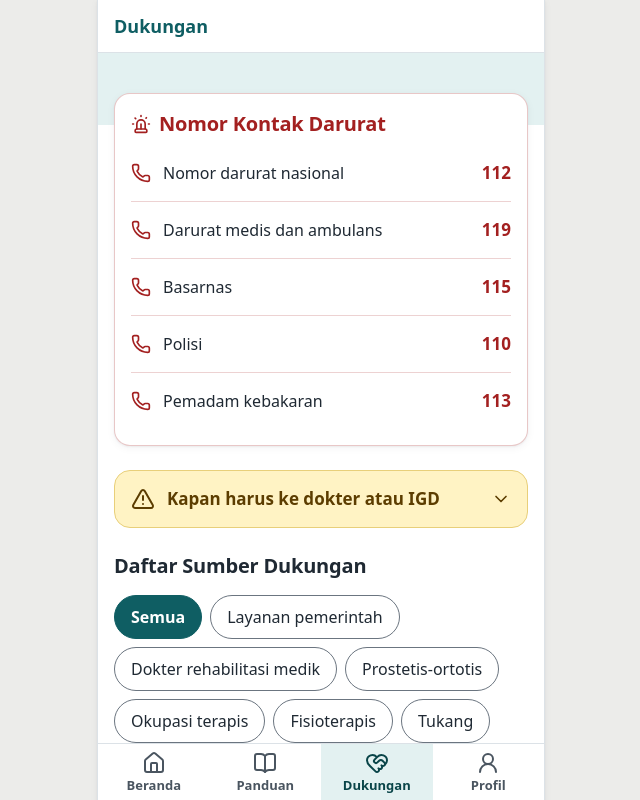
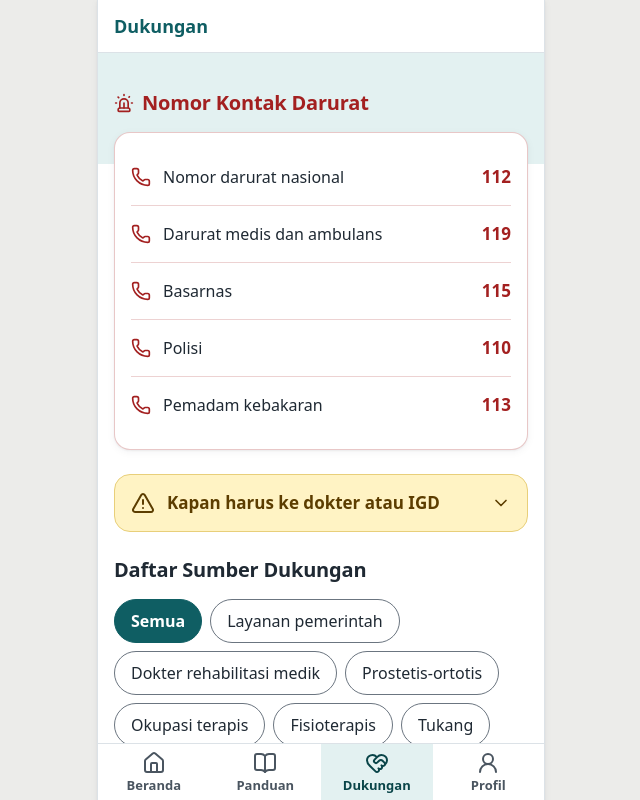
Before and after one commit to titohanafi/transisidnr, a React (Vite) app: page /#/kontak in a window 1280 px wide. Shown: the top 800 px of the page, without its empty margins (319-959 px from the left). Built offline with nearby package versions, Linux system fonts and the light colour scheme.

Commit message:
Dukungan: judul Nomor Kontak Darurat di luar kartu, di dalam pita hijau
Co-Authored-By: Claude Sonnet 5.5 <noreply@anthropic.com>

```diff
--- a/src/screens/Kontak.tsx
+++ b/src/screens/Kontak.tsx
@@ -85,15 +85,27 @@ export function Kontak() {
   const ahli = kumpulkanAhli(konten.kartu);
 
   return (
-    <Halaman judul={t.judul} judulTersembunyi latarPutih kepalaPita="hijau" kepalaTumpang kepala={<div aria-hidden="true" />}>
+    <Halaman
+      judul={t.judul}
+      judulTersembunyi
+      latarPutih
+      kepalaPita="hijau"
+      kepalaTumpang
+      kepala={
+        darurat && darurat.entri.length > 0 ? (
+          <h2 id="nomor-darurat" className="mt-3 flex items-center gap-2 text-subjudul text-bahaya">
+            <Siren className="h-5 w-5 shrink-0" strokeWidth={2} aria-hidden="true" focusable="false" />
+            {darurat.kategori.nama}
+          </h2>
+        ) : (
+          <div aria-hidden="true" />
+        )
+      }
+    >
       <div className="flex flex-col gap-bagian">
         {darurat && darurat.entri.length > 0 && (
           <section aria-labelledby="nomor-darurat" className="rounded-kartu border border-bahaya/25 bg-white p-4 shadow-kartu">
-            <h2 id="nomor-darurat" className="flex items-center gap-2 text-subjudul text-bahaya">
-              <Siren className="h-5 w-5 shrink-0 text-bahaya" strokeWidth={2} aria-hidden="true" focusable="false" />
-              {darurat.kategori.nama}
-            </h2>
-            <ul className="mt-2 divide-y divide-bahaya/20">
+            <ul className="divide-y divide-bahaya/20">
               {darurat.entri.map((e) =>
                 e.telepon ? (
                   <li key={e.id}>
```
Also changed, not shown: 1 other file (tests, documents, lock files or other folders).
